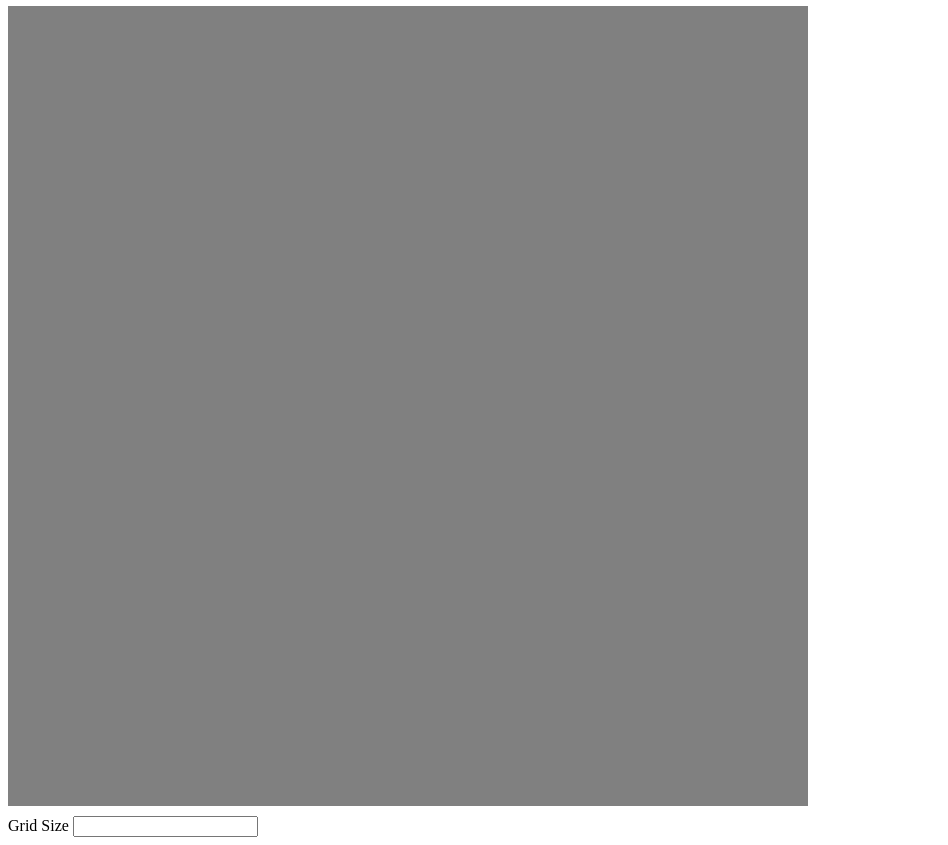
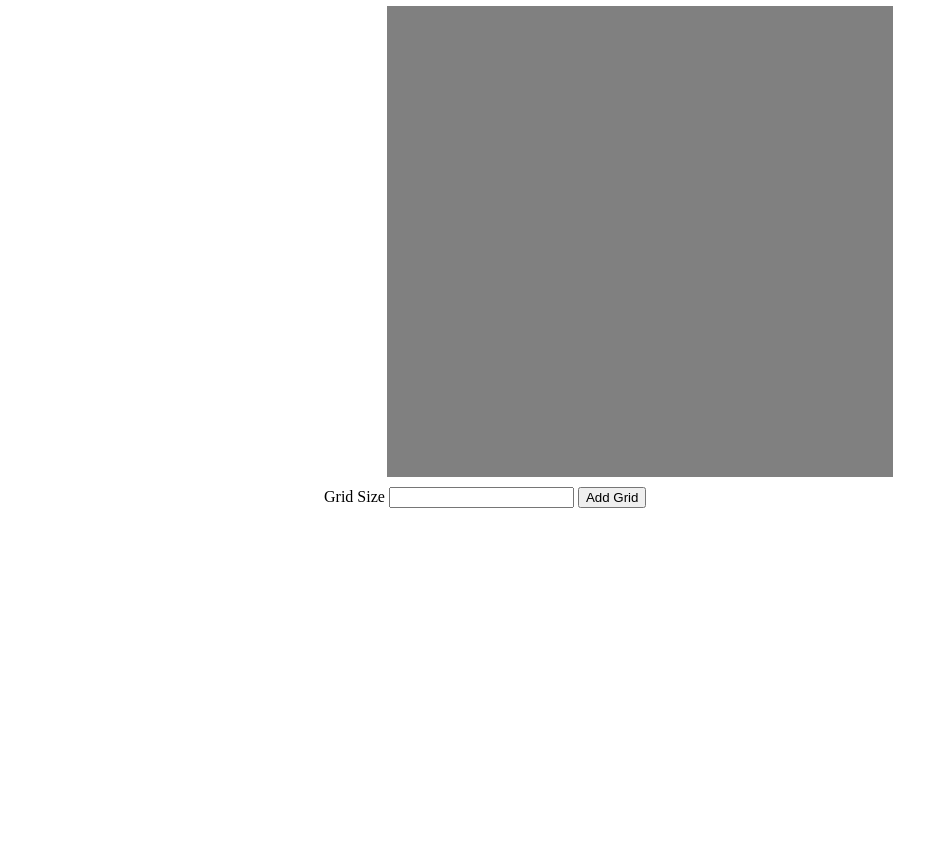
Before and after one commit to foreveryoung21/etch-a-sketch, a plain HTML site: page index.html in a window 1280 px wide. Shown: the part 60-905 px from the top of the page, without its empty margins (0-948 px from the left). After the commit the page ends 800 px from the top, so only its background shows below. Drawn offline with Linux system fonts and the light colour scheme.

Commit message:
grid completed

```diff
--- a/index.html
+++ b/index.html
@@ -15,6 +15,7 @@
         <div class="input-container">
             <div> <label for="grid-size">Grid Size</label>
                 <input type="text" id="grid-size">
+                <button id ="btn">Add Grid</button>
             </div>
 
 
--- a/index.js
+++ b/index.js
@@ -1,6 +1,8 @@
-let container = document.querySelector(".container");
-container.style.gridTemplateColumns = "repeat(64,1fr)"
-container.style.gridTemplateRows = "repeat(64,1fr)"
+let container = document.querySelector(".board");
+let btn = document.querySelector("#btn");
+
+let column =container.style.gridTemplateColumns = `repeat(${16},1fr)`
+let row = container.style.gridTemplateRows = `repeat(${16},1fr)`
 
 
 function createDiv(){
@@ -8,7 +10,20 @@ function createDiv(){
     div.classList.add("box1");
     return div;
 }
-for(let i =0; i<64*64;i++){
-    let createdDiv= createDiv();
-    container.appendChild(createdDiv);
+
+function createGrid(size){
+    for(let i =0; i<size*size;i++){
+        let createdDiv= createDiv();
+        container.appendChild(createdDiv);
+    }
 }
+
+
+btn.addEventListener("click",()=>{
+    let size = document.querySelector("#grid-size").value;
+    let column =container.style.gridTemplateColumns = `repeat(${size},1fr)`
+    let row = container.style.gridTemplateRows = `repeat(${size},1fr)`
+
+   createGrid(size);
+
+})
--- a/style.css
+++ b/style.css
@@ -1,5 +1,11 @@
 .container{
+    margin: auto;
+    width: 50%;
 
+}
+
+.container h1{
+    text-align: center;
 }
 
 
@@ -10,7 +16,13 @@
 
 .board{
     display: grid;
-    width: 800px;
-    height:800px;
+    margin: auto;
+    width: 80%;
+    height:60%;
     background-color: grey;
 }
+
+
+.box1{
+    background-color: aqua;
+}
```
